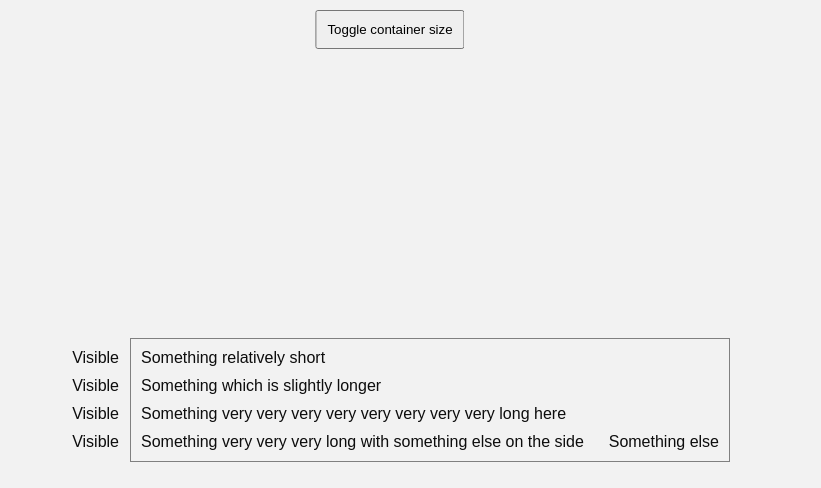
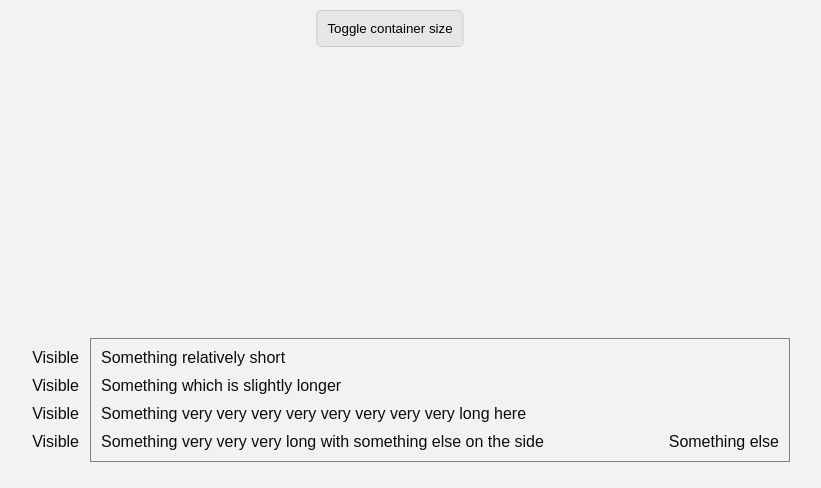
Before and after one commit to bence-toth/ellipsis-visible-experiment, a React (Create React App) app: page / in a window 1280 px wide. Shown: the top 488 px of the page, without its empty margins (250-1071 px from the left). Built offline with nearby package versions, Linux system fonts and the light colour scheme.

Commit message:
Separated resizable and text-overflow components

```diff
--- a/src/App.css
+++ b/src/App.css
@@ -5,4 +5,17 @@
   transform: translateX(-50%);
   cursor: pointer;
   padding: 10px;
+  background-color: hsl(0, 0%, 90%);
+  border: 1px solid hsl(0, 0%, 80%);
+  border-radius: 5px;
 }
+
+.ellipsisWrapper {
+  display: flex;
+  width: 800px;
+  transition: width 2s;
+}
+
+.ellipsisWrapper[data-big="false"] {
+  width: 300px;
+}
--- a/src/App.js
+++ b/src/App.js
@@ -7,7 +7,7 @@ import "./App.css";
 const App = () => {
   const [isEllipsisBig, setIsEllipsisBig] = useState(true);
   return (
-    <div className="App">
+    <div className="App" data-big={isEllipsisBig}>
       <button
         className="toggleButton"
         onClick={() => {
@@ -16,7 +16,9 @@ const App = () => {
       >
         Toggle container size
       </button>
-      <Ellipsis isBig={isEllipsisBig} />
+      <div className="ellipsisWrapper" data-big={isEllipsisBig}>
+        <Ellipsis />
+      </div>
     </div>
   );
 };
--- a/src/Ellipsis.css
+++ b/src/Ellipsis.css
@@ -1,19 +1,11 @@
-.ellipsisWrapper {
-  display: flex;
-}
-
 .indicators {
   border: 1px solid transparent;
   padding: 10px;
-  width: 80px;
+  width: 100px;
   text-align: right;
   display: flex;
   flex-direction: column;
   gap: 10px;
-}
-
-.indicators[data-big="false"] {
-  width: 160px;
 }
 
 .indicators p {
@@ -25,15 +17,12 @@
 .ellipsis {
   border: 1px solid hsl(0, 0%, 50%);
   padding: 10px;
-  width: 600px;
-  transition: width 2s;
   display: flex;
   flex-direction: column;
   gap: 10px;
-}
-
-.ellipsis[data-big="false"] {
-  width: 160px;
+  flex-shrink: 1;
+  flex-grow: 1;
+  max-width: calc(100% - 100px);
 }
 
 .ellipsis p {
--- a/src/Ellipsis.js
+++ b/src/Ellipsis.js
@@ -1,15 +1,15 @@
 import "./Ellipsis.css";
 
-const Ellipsis = ({ isBig }) => {
+const Ellipsis = () => {
   return (
-    <div className="ellipsisWrapper">
+    <>
       <div className="indicators">
         <p>Visible</p>
         <p>Visible</p>
         <p>Visible</p>
         <p>Visible</p>
       </div>
-      <div className="ellipsis" data-big={isBig}>
+      <div className="ellipsis">
         <p>Something relatively short</p>
         <p>Something which is slightly longer</p>
         <p>Something very very very very very very very very long here</p>
@@ -18,7 +18,7 @@ const Ellipsis = ({ isBig }) => {
           <div className="fixed">Something else</div>
         </div>
       </div>
-    </div>
+    </>
   );
 };
 
```
